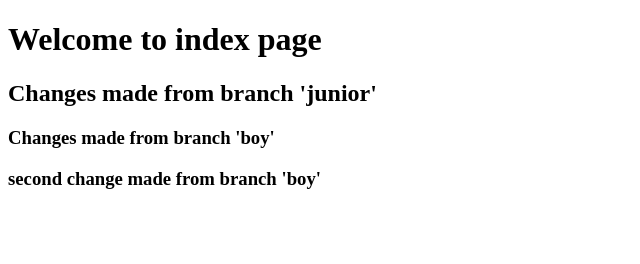
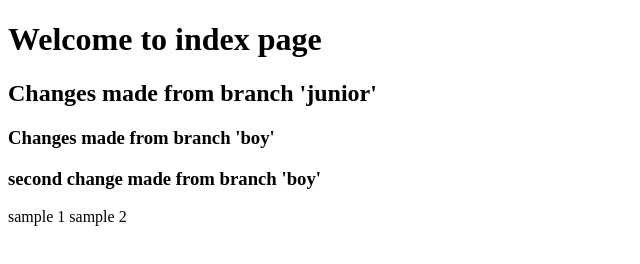
Before and after one commit to Subhashrajan/Testing-sample, a plain HTML site: page index.html in a window 1280 px wide. Shown: the whole page, without its empty margins (0-640 px from the left). Drawn offline with Linux system fonts and the light colour scheme.

Commit message:
sample text added and merged with junior

```diff
--- a/index.html
+++ b/index.html
@@ -11,5 +11,7 @@
     <h2>Changes made from branch 'junior'</h2>
     <h3>Changes made from branch 'boy'</h3>
     <h3>second change  made from branch 'boy'</h3>
+     sample 1
+     sample 2
 </body>
 </html>
```
